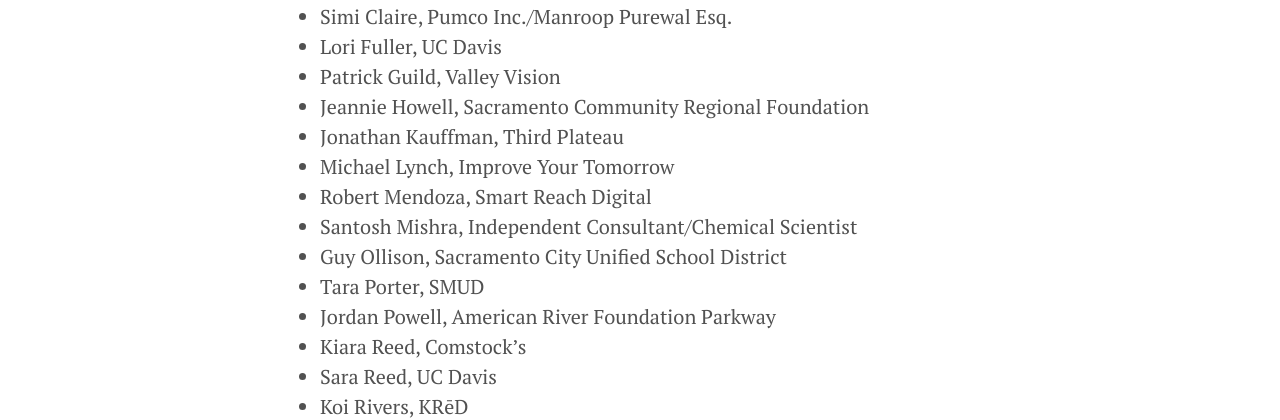
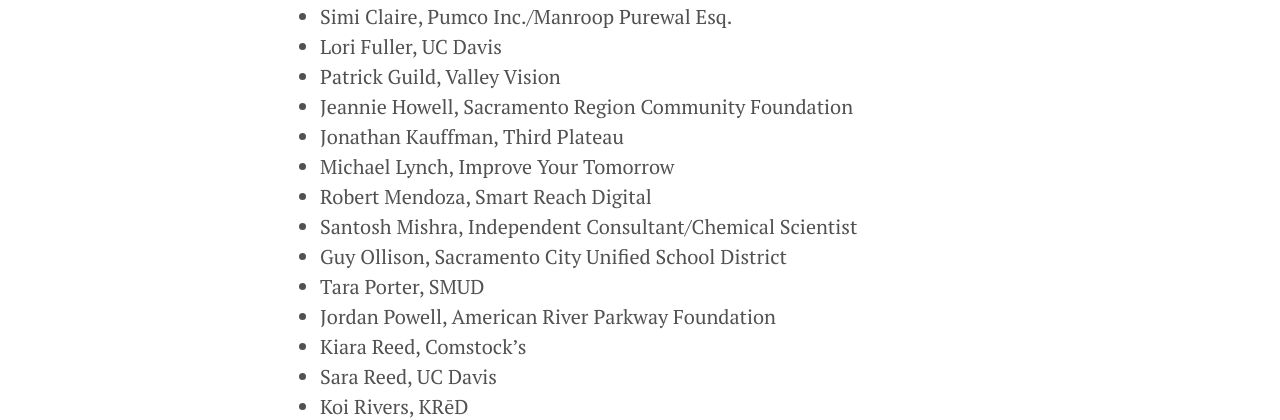
Before and after one commit to code4sac/sacarts4ALL, a Jekyll site: the page built from 08_appendix_a.md, in a window 1280 px wide. Shown: the part 220-640 px from the top of the page. Built offline with Jekyll 4.4.1, drawn with Linux system fonts in a browser that asks for light colours.

Commit message:
name changes

```diff
--- a/08_appendix_a.md
+++ b/08_appendix_a.md
@@ -9,14 +9,14 @@
 * Simi Claire, Pumco Inc./Manroop Purewal Esq.
 * Lori Fuller, UC Davis
 * Patrick Guild, Valley Vision
-* Jeannie Howell, Sacramento Community Regional Foundation
+* Jeannie Howell, Sacramento Region Community Foundation
 * Jonathan Kauffman, Third Plateau
 * Michael Lynch, Improve Your Tomorrow
 * Robert Mendoza, Smart Reach Digital
 * Santosh Mishra, Independent Consultant/Chemical Scientist
 * Guy Ollison, Sacramento City Unified School District
 * Tara Porter, SMUD
-* Jordan Powell, American River Foundation Parkway
+* Jordan Powell, American River Parkway Foundation
 * Kiara Reed, Comstock’s
 * Sara Reed, UC Davis
 * Koi Rivers, KRēD
```
